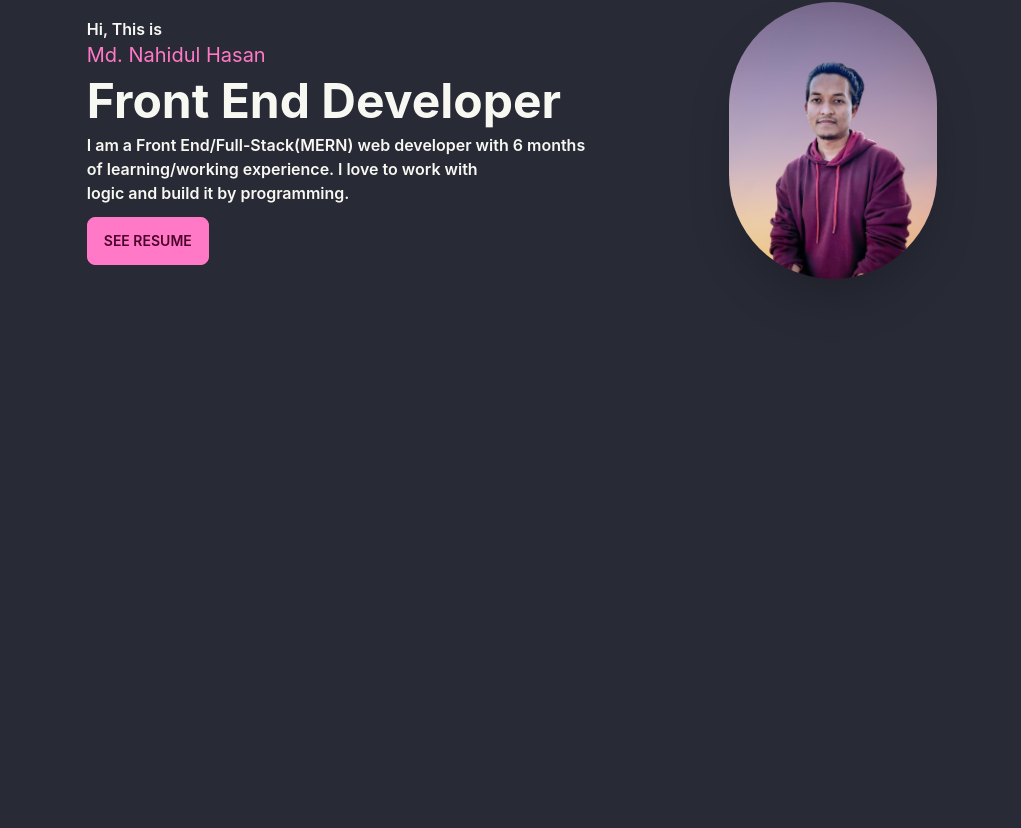
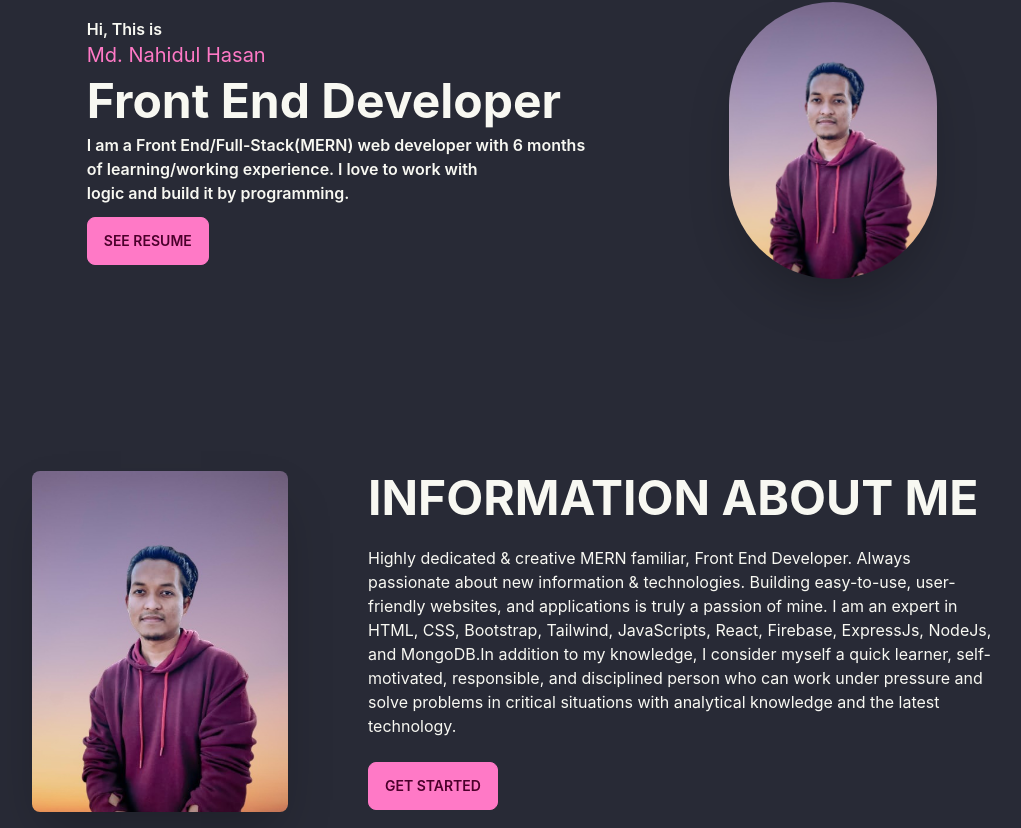
Before and after one commit to NahidulNoman/portfolio, a React (Create React App) app: page /home in a window 1280 px wide. Shown: the part 158-986 px from the top of the page, without its empty margins (128-1149 px from the left). Before the commit the page ends 800 px from the top, so only its background shows below. Built offline with nearby package versions, Linux system fonts and the light colour scheme.

Commit message:
about section added

```diff
--- a/src/components/About/About.jsx
+++ b/src/components/About/About.jsx
@@ -1,11 +1,27 @@
-import React from 'react';
+import React from "react";
+import nahidul from '../../asset/nahidul.jpg';
 
 const About = () => {
-    return (
-        <div>
-            <h4>this is about.</h4>
+  return (
+   <div className=" lg:mt-40">
+     <div className="hero">
+      <div className="hero-content flex-col-reverse lg:flex-row">
+        <img
+          src={nahidul}
+          className="rounded-lg shadow-2xl lg:w-64"
+          alt=""
+        />
+        <div className="lg:w-1/2 lg:ml-16 ">
+          <h1 className="text-5xl font-bold">INFORMATION ABOUT ME</h1>
+          <p className="py-6">
+          Highly dedicated & creative MERN familiar, Front End Developer. Always passionate about new information & technologies. Building easy-to-use, user-friendly websites, and applications is truly a passion of mine. I am an expert in HTML, CSS, Bootstrap, Tailwind, JavaScripts, React, Firebase, ExpressJs, NodeJs, and MongoDB.In addition to my knowledge, I consider myself a quick learner, self-motivated, responsible, and disciplined person who can work under pressure and solve problems in critical situations with analytical knowledge and the latest technology.
+          </p>
+          <button className="btn btn-primary">Get Started</button>
         </div>
-    );
+      </div>
+    </div>
+   </div>
+  );
 };
 
 export default About;
--- a/src/components/Home/Home.jsx
+++ b/src/components/Home/Home.jsx
@@ -1,9 +1,11 @@
 import React from "react";
 import nahidul from "../../asset/nahidul.jpg";
+import About from "../About/About";
 
 const Home = () => {
   return (
-    <div className="hero lg:mt-20">
+    <>
+      <div className="hero lg:mt-20">
       <div className="hero-content flex-col-reverse lg:flex-row-reverse">
         <img
           src={nahidul}
@@ -21,6 +23,8 @@ const Home = () => {
         </div>
       </div>
     </div>
+    <About></About>
+    </>
   );
 };
 
```
